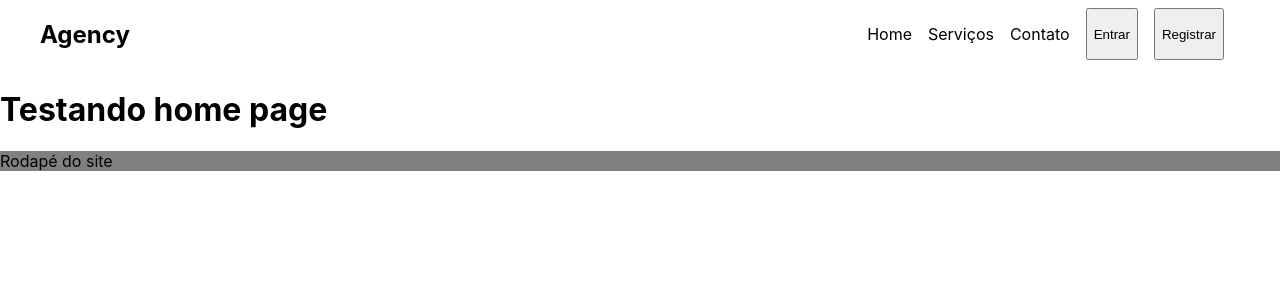
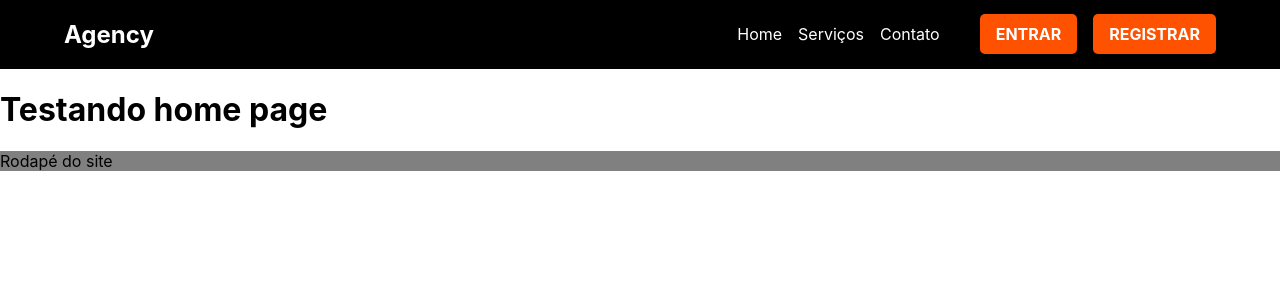
Before and after one commit to dcarvallho/agency-dev, a Next.js app: page / in a window 1280 px wide. Shown: the top 300 px of the page. Built offline with nearby package versions, Linux system fonts and the light colour scheme.

Commit message:
Adiciona estilização nos botões

```diff
--- /dev/null
+++ b/components/button/index.js
@@ -0,0 +1,26 @@
+import React from "react";
+import style from "./style.module.scss";
+import classNames from "classnames";
+import PropTypes from "prop-types";
+
+const Button = ({ children, noRounded }) => {
+  return (
+    <div>
+      <div
+        className={classNames({
+          [style.buttonRounded]: noRounded,
+          [style.buttonNoRounded]: !noRounded,
+        })}
+      >
+        {children}
+      </div>
+    </div>
+  );
+};
+
+Button.propTypes = {
+  children: PropTypes.node,
+  noRounded: PropTypes.bool,
+};
+
+export default Button;
--- /dev/null
+++ b/components/button/style.module.scss
@@ -0,0 +1,11 @@
+@import '../../styles/utils';
+
+.buttonRounded {
+    @include button;
+    border-radius: 1.8rem;
+}
+
+.buttonNoRounded {
+    @include button;
+    border-radius: 5px;
+}
--- a/components/wrapper/navbar/index.js
+++ b/components/wrapper/navbar/index.js
@@ -1,22 +1,26 @@
 import React from "react";
+import Button from "../../button";
 import style from "./style.module.scss";
 
 const Navbar = () => {
   return (
-    <header>
+    <div>
       <nav className={style.navbar}>
         <h2>Agency</h2>
         <div className={style.navbarRight}>
-            <ul className={style.navbarList}>
-              <li>Home</li>
-              <li>Serviços</li>
-              <li>Contato</li>
-            </ul>
-                <button>Entrar</button>
-                <button>Registrar</button>
+          <ul className={style.navbarList}>
+            <li>Home</li>
+            <li>Serviços</li>
+            <li>Contato</li>
+          </ul>
+          {/* Separar botões */}
+          <div className={style.navbarRightButtons}>
+            <Button>ENTRAR</Button>
+            <Button className={style.navbarRegisterButton}>REGISTRAR</Button>
+          </div>
         </div>
       </nav>
-    </header>
+    </div>
   );
 };
 
--- a/components/wrapper/navbar/style.module.scss
+++ b/components/wrapper/navbar/style.module.scss
@@ -3,9 +3,13 @@
     justify-content: space-between;
     align-items: center;
     margin: 0 2.5rem;
+    background-color: black;
+    color: white;
+    margin: 0;
+    padding: 0;
 
-    button{
-        margin-right: 1rem;
+    h2 {
+        margin-left: 4rem;
     }
 
     &List {
@@ -13,11 +17,26 @@
         text-decoration: none;
         list-style: none;
         >li {
-            margin-right: 1rem;
+            margin: 0 0.5rem;
         }
     }
 
     &Right {
         display: flex;
+        justify-content: space-around;
+        margin-right: 4rem;
+        gap:2rem;
+    }
+
+    &RightButtons {
+        cursor: pointer;
+        display: flex;
+        align-items: center;
+        font-weight: bold;
+        gap: 1rem;
+
+        > Button:nth-child(2) {
+            background-color: green;
+          }
     }
 }
--- a/package.json
+++ b/package.json
@@ -9,7 +9,9 @@
     "lint": "next lint"
   },
   "dependencies": {
+    "classnames": "^2.3.2",
     "next": "14.0.3",
+    "prop-types": "^15.8.1",
     "react": "18.2.0",
     "react-dom": "18.2.0",
     "sass": "^1.69.5"
--- /dev/null
+++ b/styles/_utils.scss
@@ -0,0 +1,20 @@
+$primaryColor: #ff5200;
+$darkColor: #181920;
+$textColor: #8b8e94;
+$secondaryBg: #e5eaff;
+
+@mixin button {
+    background-color: $primaryColor;
+    color: white;
+    padding: 1rem;
+    height: 2.5rem;
+    display: flex;
+    align-items: center;
+    //position ou margin top
+
+    &:hover {
+        background-color: transparent;
+        color: white;
+        border: 1px solid $primaryColor;
+    }
+}
```
Also changed, not shown: 1 other file (tests, documents, lock files or other folders).
